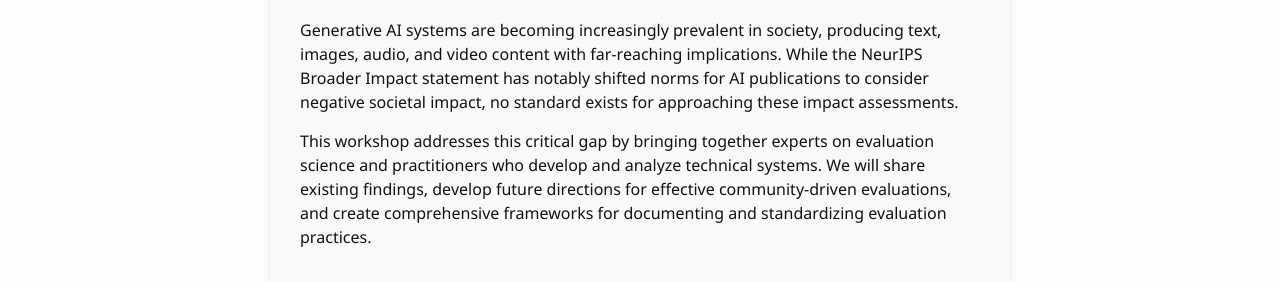
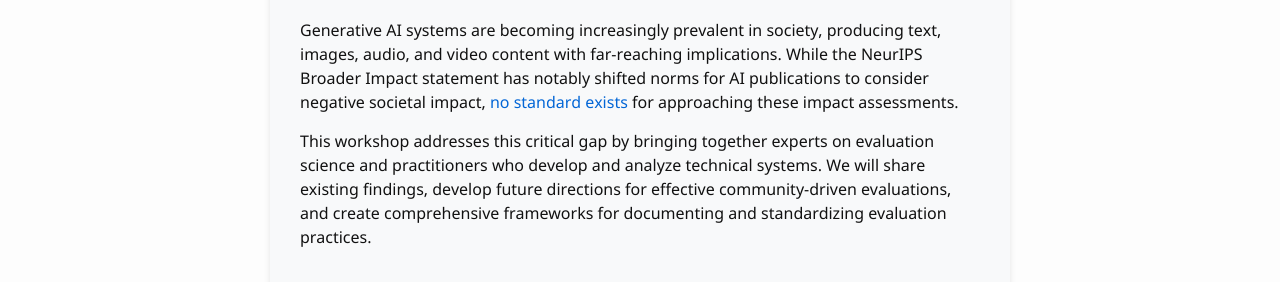
Before and after one commit to aaai-fidu-lab/aaai-fidu-lab.github.io, a Jekyll site: the page built from index.md, in a window 1280 px wide. Shown: the part 829-1111 px from the top of the page. Built offline with Jekyll 4.4.1, drawn with Linux system fonts in a browser that asks for light colours; our own code applies the rules of GitHub Pages for plain Markdown files; part of the change alters nothing that is shown.

```diff
--- a/index.md
+++ b/index.md
@@ -81,7 +81,7 @@ Date: December 14 or 15, 2024 [TBD]
 
 ## Workshop Overview
 
-Generative AI systems are becoming increasingly prevalent in society, producing text, images, audio, and video content with far-reaching implications. While the NeurIPS Broader Impact statement has notably shifted norms for AI publications to consider negative societal impact, no standard exists for approaching these impact assessments.
+Generative AI systems are becoming increasingly prevalent in society, producing text, images, audio, and video content with far-reaching implications. While the NeurIPS Broader Impact statement has notably shifted norms for AI publications to consider negative societal impact, [no standard exists](https://arxiv.org/pdf/2306.05949) for approaching these impact assessments.
 
 This workshop addresses this critical gap by bringing together experts on evaluation science and practitioners who develop and analyze technical systems. We will share existing findings, develop future directions for effective community-driven evaluations, and create comprehensive frameworks for documenting and standardizing evaluation practices.
 
```
